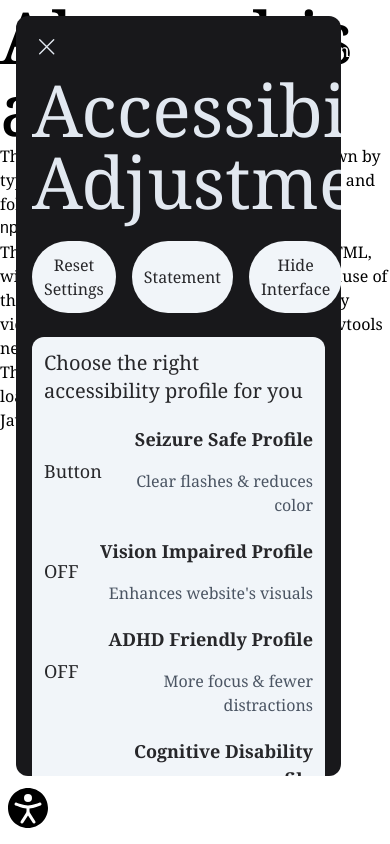
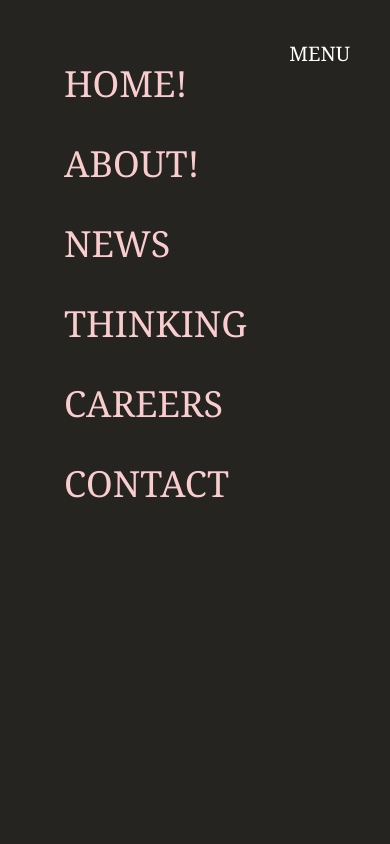
Before and after one commit to Rodrj1/basic-dept, a SvelteKit app: page /about in a window 390 px wide. Built offline with nearby package versions, Linux system fonts and the light colour scheme.

Commit message:
Added Header Responsiveness. Temporal

```diff
--- /dev/null
+++ b/src/components/FeaturedNew.svelte
@@ -0,0 +1,24 @@
+<script lang="ts">
+	export let featuredNew: FeaturedNew;
+</script>
+
+<li>
+	<article
+		class="flex flex-col md:flex-row gap-5 items-start border-t border-t-black py-5 relative overflow-x-auto overflow-y-hidden"
+	>
+		<picture class="shrink-0">
+			<img
+				class="h-auto w-full object-cover"
+				alt={featuredNew.alt}
+				src={featuredNew.imagesrc}
+				loading="lazy"
+			/>
+		</picture>
+
+		<div class="flex flex-col justify-between">
+			<h2 class="text-4xl font-bold -translate-y-2">{featuredNew.title}</h2>
+
+			<span class="absolute -bottom-1 lg:bottom-4"><strong>PRESS</strong> {featuredNew.id}</span>
+		</div>
+	</article>
+</li>
--- a/src/routes/AccesibilityMenu.svelte
+++ b/src/routes/AccesibilityMenu.svelte
@@ -1,5 +1,5 @@
 <script lang="ts">
-	let isOpen: boolean = true;
+	let isOpen: boolean = false;
 
 	const handleAccessibilityMenu = () => {
 		const updateStatus = isOpen === true ? false : true;
@@ -80,10 +80,10 @@
 	>
 </button>
 
-<div>
+<div class="overflow-x-hidden">
 	{#if isOpen}
 		<div
-			class="bg-zinc-900 fixed top-0 text-slate-200 h-[90vh] w-10/12 md:w-4/12 p-4 m-4 z-[1000] rounded-xl overflow-y-auto"
+			class="bg-zinc-900 fixed top-0 text-slate-200 h-[90vh] w-11/12 md:w-7/12 xl:w-4/12 p-4 m-4 z-[1000] rounded-xl overflow-y-auto overflow-x-hidden"
 		>
 			<button on:click={handleAccessibilityMenu} aria-label="Close Accessibility Menu">
 				<svg xmlns="http://www.w3.org/2000/svg" width="35" height="35" viewBox="0 0 25 25"
@@ -98,7 +98,7 @@
 			</button>
 
 			<div class="flex flex-col gap-6">
-				<h1>Accessibility Adjustments</h1>
+				<h1 class="text-center">Accessibility Adjustments</h1>
 
 				<div class="flex gap-4 justify-between">
 					<button class="p-3 rounded-full bg-slate-100 text-zinc-800" aria-label="Reset Settings">
@@ -114,11 +114,11 @@
 					</button>
 				</div>
 
-				<div class="flex flex-col gap-5 w-full m-auto bg-slate-100 rounded-xl text-zinc-800 p-3">
+				<div class="flex flex-col gap-5 w-full m-auto bg-slate-100 rounded-xl text-zinc-800 p-3 overflow-x-auto">
 					<h2 class="text-xl">Choose the right accessibility profile for you</h2>
 
 					<div class="flex gap-5 justify-between">
-						<button class="text-lg">Button</button>
+						<button class="text-lg">Not Yet Implemented</button>
 
 						<div class="flex flex-col gap-4 flex-1 text-right">
 							<h4 class="text-lg font-bold">Seizure Safe Profile</h4>
@@ -160,7 +160,7 @@
 					</div>
 
 					<div class="flex gap-5 justify-between">
-						<button class="text-lg">Button</button>
+						<button class="text-lg">Not Yet Implemented</button>
 
 						<div class="flex flex-col gap-4 flex-1 text-right">
 							<h4 class="text-lg font-bold">Keyboard Navigation (Motor)</h4>
@@ -169,7 +169,7 @@
 					</div>
 
 					<div class="flex gap-5 justify-between">
-						<button class="text-lg">Button</button>
+						<button class="text-lg">Not Yet Implemented</button>
 
 						<div class="flex flex-col gap-4 flex-1 text-right">
 							<h4 class="text-lg font-bold">Blind Users (Screen Reader)</h4>
--- a/src/routes/Content.svelte
+++ b/src/routes/Content.svelte
@@ -1,5 +1,6 @@
 <script lang="ts">
 	import { news } from '$lib/data/news';
+	import FeaturedNew from '../components/FeaturedNew.svelte';
 
 	export let scrollValue: number;
 </script>
@@ -165,9 +166,9 @@
 		</div>
 	</section>
 
-	<section class="w-full pt-20">
+	<section class="w-full">
 		<div
-			class="w-[90%] m-auto flex flex-col-reverse lg:flex-row relative justify-end  items-start base:items-center xl:items-start border-t border-t-black lg:py-20 gap-5 sm:gap-0"
+			class="w-[90%] m-auto flex flex-col-reverse lg:flex-row relative justify-end  items-start base:items-center xl:items-start border-t border-t-black lg:py-20 gap-5 sm:gap-0 pt-20"
 		>
 			<div
 				class={`flex flex-col justify-start flex-1 w-max sm:w-[80%] lg:w-[50%] ${
@@ -212,24 +213,7 @@
 	<section class="w-full mt-20">
 		<ul class="flex flex-col gap-20 justify-between w-[90%] m-auto">
 			{#each news as featuredNew}
-				<li>
-					<article class="flex flex-col md:flex-row gap-5 items-start border-t border-t-black pt-5 relative overflow-x-auto overflow-y-hidden">
-						<picture class="shrink-0">
-							<img
-								class="h-auto w-full object-cover"
-								alt={featuredNew.alt}
-								src={featuredNew.imagesrc}
-								loading="lazy"
-							/>
-						</picture>
-
-						<div class="flex flex-col justify-between">
-							<h2 class="text-4xl font-bold -translate-y-2">{featuredNew.title}</h2>
-
-							<span class="absolute -bottom-10 lg:-bottom-1"><strong>PRESS</strong> {featuredNew.id}</span>
-						</div>
-					</article>
-				</li>
+				<FeaturedNew {featuredNew} />
 			{/each}
 		</ul>
 	</section>
--- a/src/routes/Header.svelte
+++ b/src/routes/Header.svelte
@@ -1,23 +1,39 @@
-<script>
+<script lang="ts">
 	import { page } from '$app/stores';
 	import logo from '$lib/images/svelte-logo.svg';
 	import { headerStyle } from '../store';
+
+	let navIsVisible: boolean = true;
+
+	const handleNavVisibility = () => {
+		const updateNavVisibility = navIsVisible === true ? false : true;
+		navIsVisible = updateNavVisibility;
+	};
 </script>
 
-<header class={`flex items-center justify-between fixed z-50 transition-colors duration-100 w-full h-[100px] ${$headerStyle}`}>
-	<div class="w-[3em] h-[3em]">
+<button
+	on:click={handleNavVisibility}
+	class={`fixed right-10 text-xl top-10 block xl:hidden z-[100] ${$headerStyle}`}>MENU</button
+>
+
+<header
+	class={`flex items-center justify-between fixed z-50 transition-colors duration-100 w-full xl:h-[100px] ${
+		navIsVisible && 'h-[100vh]'
+	}  ${$page.url.pathname === '/' ? `${$headerStyle}` : 'text-black'}`}
+>
+	<div class="hidden xl:block w-[3em] h-[3em]">
 		<a class={'flex items-center justify-center w-full h-full'} href="https://kit.svelte.dev">
 			<img class="w-[2em] h-[2em] object-contain" src={logo} alt="SvelteKit" />
 		</a>
 	</div>
 
-	<nav class="flex justify-center text-lg">
-		<ul class="flex justify-center gap-10 p-4">
+	<nav class={`hidden xl:flex justify-center z-lg relative`}>
+		<ul class="flex flex-col xl:flex-row justify-center gap-10 p-4">
 			<li aria-current={$page.url.pathname === '/' ? 'page' : undefined}>
-				<a href="/">Work</a>
+				<a href="/">Home!</a>
 			</li>
 			<li aria-current={$page.url.pathname === '/about' ? 'page' : undefined}>
-				<a href="/about">About</a>
+				<a href="/about">About!</a>
 			</li>
 			<li aria-current={$page.url.pathname.startsWith('/news') ? 'page' : undefined}>
 				<a href="/">News</a>
@@ -34,5 +50,34 @@
 		</ul>
 	</nav>
 
+	{#if navIsVisible === true}
+		<nav
+			class={`flex xl:hidden justify-start text-lg absolute h-[100vh] bg-[#262420] w-full items-start p-12 z-[100]`}
+		>
+			<ul
+				class="flex flex-col xl:flex-row justify-center gap-10 p-4 text-4xl text-[#f9cdcd] font-serif items-start"
+			>
+				<li aria-current={$page.url.pathname === '/' ? 'page' : undefined}>
+					<a on:click={handleNavVisibility} href="/">HOME!</a>
+				</li>
+				<li aria-current={$page.url.pathname === '/about' ? 'page' : undefined}>
+					<a on:click={handleNavVisibility} href="/about">ABOUT!</a>
+				</li>
+				<li aria-current={$page.url.pathname.startsWith('/news') ? 'page' : undefined}>
+					<a href="/">NEWS</a>
+				</li>
+				<li aria-current={$page.url.pathname.startsWith('/thinking') ? 'page' : undefined}>
+					<a href="/">THINKING</a>
+				</li>
+				<li aria-current={$page.url.pathname.startsWith('/careers') ? 'page' : undefined}>
+					<a href="/">CAREERS</a>
+				</li>
+				<li aria-current={$page.url.pathname.startsWith('/contact') ? 'page' : undefined}>
+					<a href="/">CONTACT</a>
+				</li>
+			</ul>
+		</nav>
+	{/if}
+
 	<div />
 </header>
--- a/src/routes/about/+page.svelte
+++ b/src/routes/about/+page.svelte
@@ -3,24 +3,14 @@
 	<meta name="description" content="About this app" />
 </svelte:head>
 
-<div class="text-column">
+<div class="m-auto flex flex-col justify-center items-center mt-40 w-11/12 sm:w-6/12 gap-5">
 	<h1>About this app</h1>
 
-	<p>
-		This is a <a href="https://kit.svelte.dev">SvelteKit</a> app. You can make your own by typing the
-		following into your command line and following the prompts:
+	<p class="text-xl text-center">
+		This is a <a href="https://kit.svelte.dev">SvelteKit</a> app.
 	</p>
 
-	<pre>npm create svelte@latest</pre>
-
-	<p>
-		The page you're looking at is purely static HTML, with no client-side interactivity needed.
-		Because of that, we don't need to load any JavaScript. Try viewing the page's source, or opening
-		the devtools network panel and reloading.
-	</p>
-
-	<p>
-		The <a href="/sverdle">Sverdle</a> page illustrates SvelteKit's data loading and form handling. Try
-		using it with JavaScript disabled!
+	<p class="text-xl text-center">
+		I am trying to recreate just the main page of BASIC/DEPT as well as it accessibility functions. Therefore, only Home and About pages are working. The rest of the links are a mere presentation.
 	</p>
 </div>
--- /dev/null
+++ b/src/types.d.ts
@@ -0,0 +1,6 @@
+type FeaturedNew = {
+	alt: string;
+	imagesrc: string;
+	title: string;
+	id: string;
+};
```
